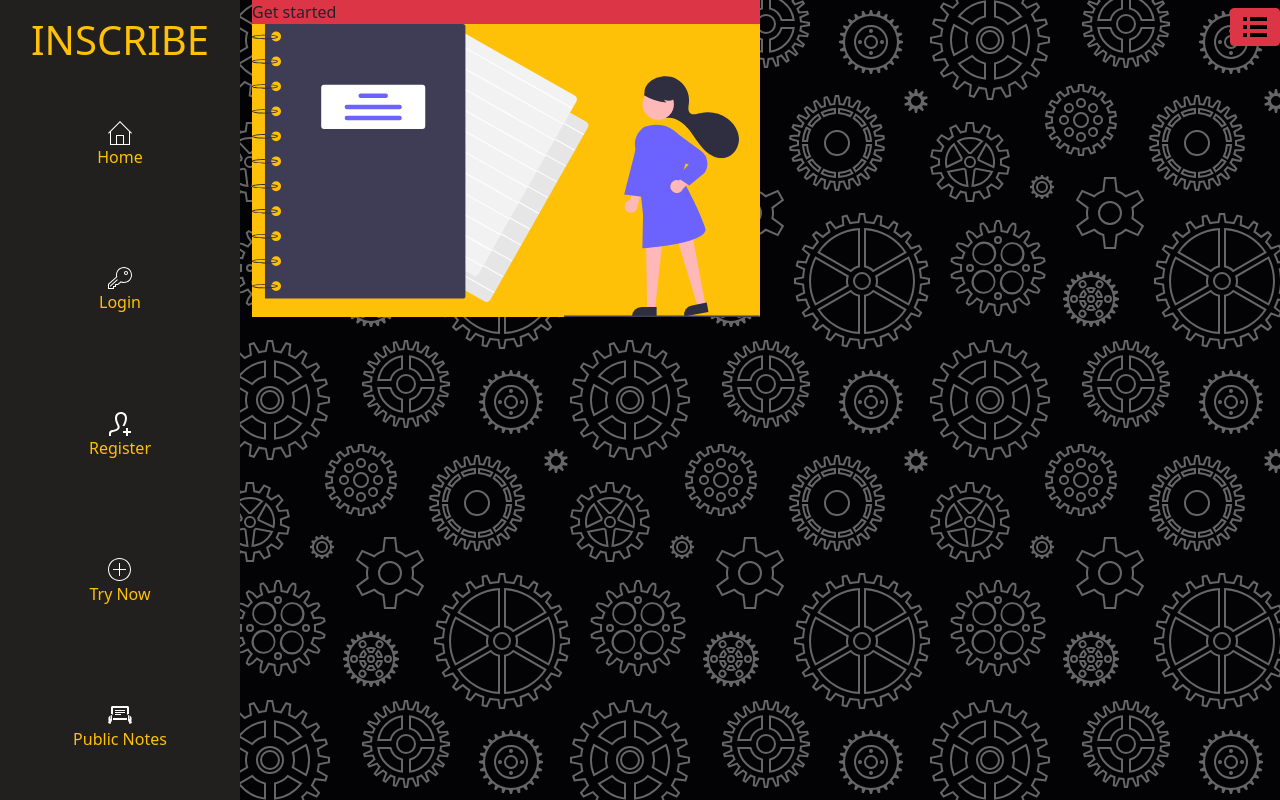
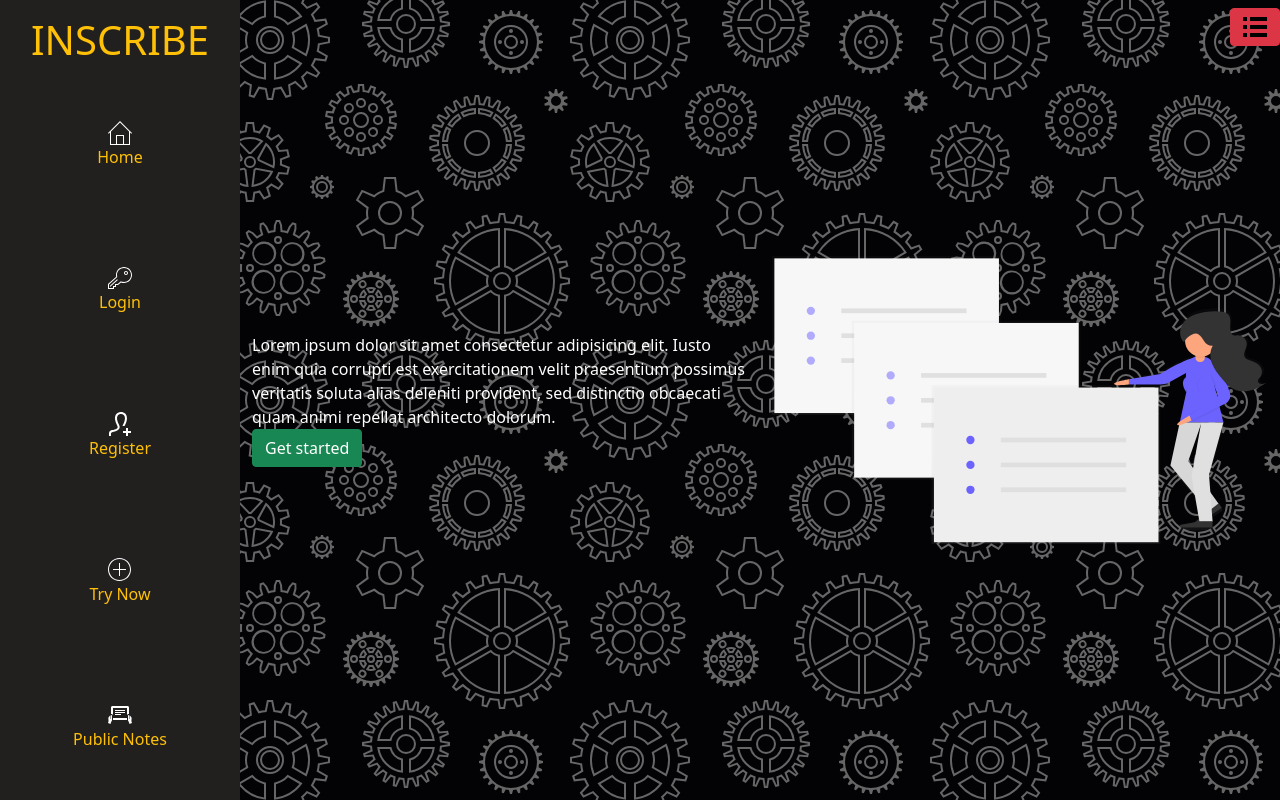
Before and after one commit to ManishaKallem/Inscribe, a Django app: page / in a window 1280 px wide. Run offline with Django 3.2, Linux system fonts and the light colour scheme; some libraries are stand-ins or nearby versions.

Commit message:
feat(home/templates/home/index.html): add cols for entering text

```diff
--- a/home/templates/home/index.html
+++ b/home/templates/home/index.html
@@ -6,15 +6,21 @@
 
 {% block body %}
 <div id="page-content-wrapper" class="bg-pattern">
-  <div class="container-fluid h-100">
-    <div class="m-auto">
-      <div class="col-12 col-sm-6 bg-danger">Get started</div>
-      <div class="col-12 col-sm-6 bg-warning">
-        <img
-          class="img-fluid"
-          src="{% static 'images/landing-page.svg' %}"
-          alt="landing page picture"
-        />
+  <div class="container-fluid min-vh-100 text-white">
+    <div class="align-items-center d-flex min-vh-100 row">
+      <div class="col-sm">
+        <div>
+          Lorem ipsum dolor sit amet consectetur adipisicing elit. Iusto enim
+          quia corrupti est exercitationem velit praesentium possimus veritatis
+          soluta alias deleniti provident, sed distinctio obcaecati quam animi
+          repellat architecto dolorum.
+        </div>
+        <div>
+          <button class="btn btn-success">Get started</button>
+        </div>
+      </div>
+      <div class="col-sm">
+        <img src="{% static 'images/notes.svg' %}" class="img-fluid" alt="" />
       </div>
     </div>
   </div>
```
